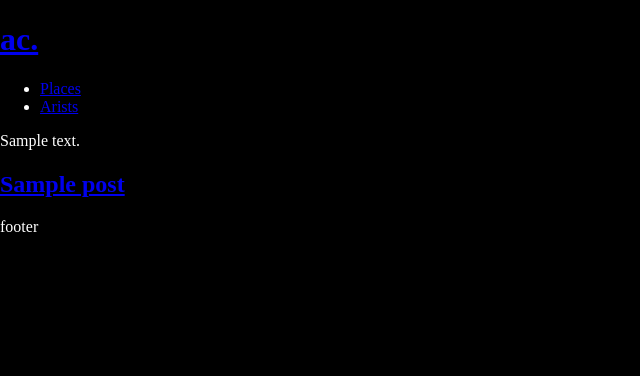
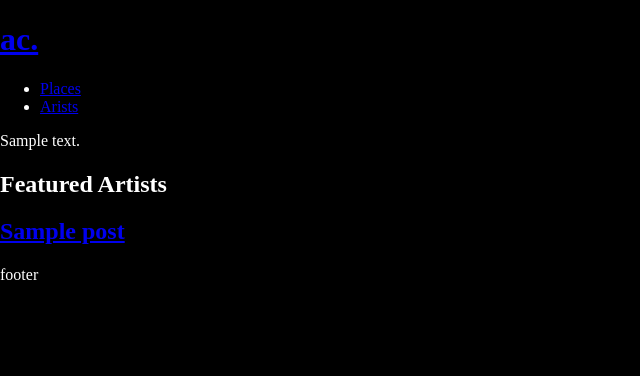
Before and after one commit to mtthdz/art-club, a WordPress theme: template themes/art-club/single-place.php in a window 1280 px wide. Shown: the top 376 px of the page, without its empty margins (0-640 px from the left). Run offline with PHP 8.4 and a stand-in for WordPress, Linux system fonts and the light colour scheme; the site name, menu and one post (Sample post) are stand-ins, and other content is empty.

Commit message:
added conditional to remove h2 tag if no related artists exist

```diff
--- a/themes/art-club/single-place.php
+++ b/themes/art-club/single-place.php
@@ -5,6 +5,8 @@
 </section>
 
 <section class="related__artists wrapper">
+  <!-- artist card -->
+  <!-- query all related artists -->
   <?php
     $relatedArtists = new WP_Query(array(
       'post_type' => 'artist',
@@ -17,6 +19,9 @@
         )
       )
     ));
+    if($relatedArtists->have_posts()) {
+      echo '<h2 class="section__title">Featured Artists</h2>';
+      echo '<div class="artist__gallery">';
 
       while($relatedArtists->have_posts()) {
         $relatedArtists->the_post();?>
@@ -28,6 +33,8 @@
           </a>
         </div>
     <?php }
+      echo '</div>';
+    }
   ?>
 </section>
 
```
Lines whose indentation alone changed are shown as unchanged.
